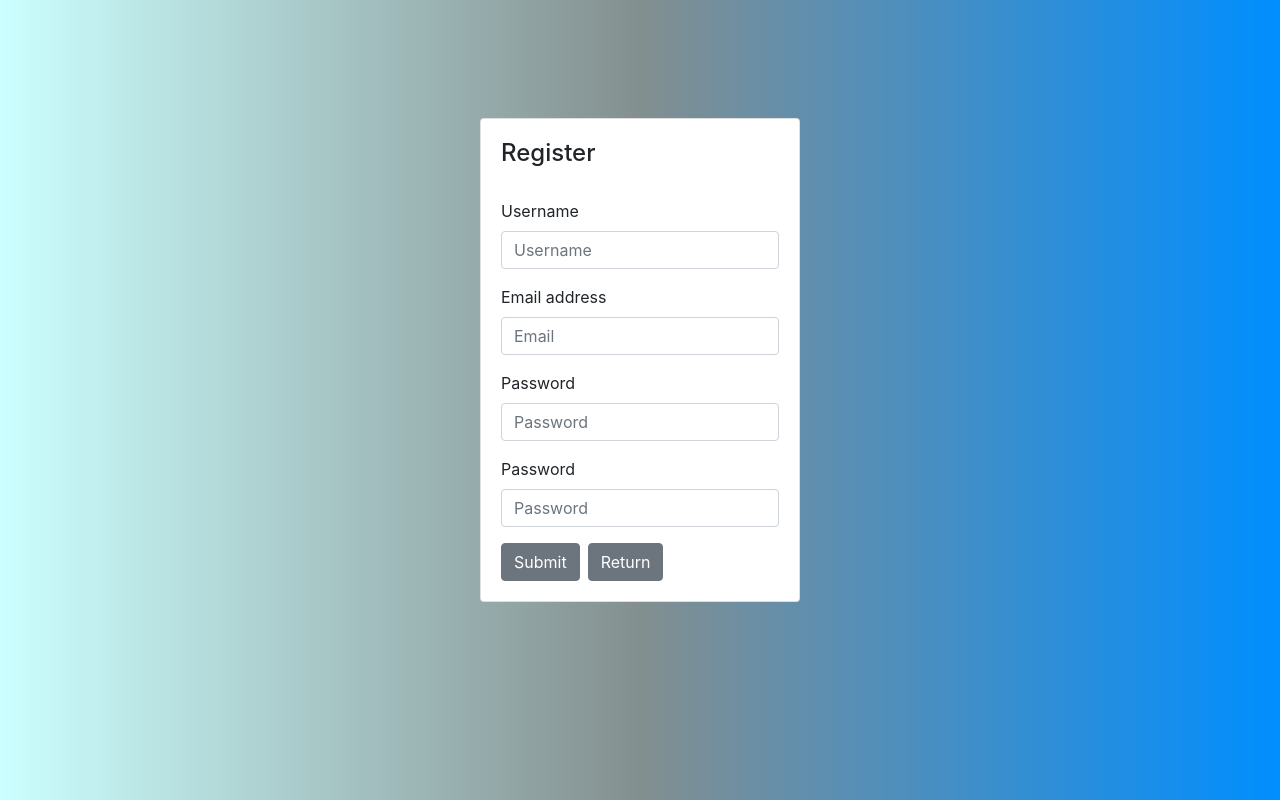
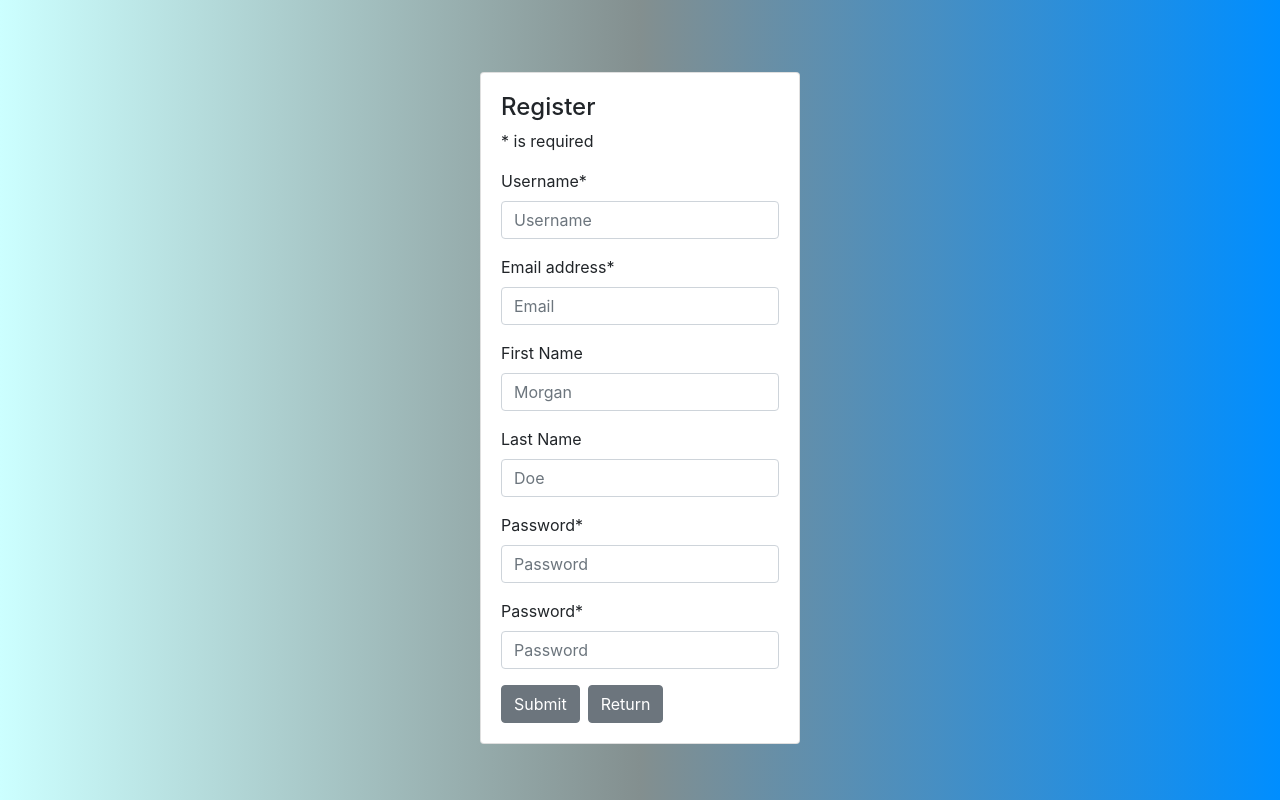
Before and after one commit to vilagen/Scrap, a React (Create React App) app in the folder scrap/: page /register in a window 1280 px wide. Built offline with nearby package versions, Linux system fonts and the light colour scheme.

Commit message:
Updating registration page.

```diff
--- a/scrap/src/Pages/Register.js
+++ b/scrap/src/Pages/Register.js
@@ -10,6 +10,8 @@ class SignUp extends Component {
 		this.state = {
 			username: "",
 			email: "",
+			firstName:"",
+			lastName:"",
 			password: "",
 			password2: "",
 			registerError: "",
@@ -90,7 +92,7 @@ class SignUp extends Component {
 
 			<div>
 
-				<div className="centerPage">
+				<div className="centerPage mt-5">
 
 					<Card style={{ width: '20rem' }}>
 
@@ -99,10 +101,11 @@ class SignUp extends Component {
 							<Form>
 
 								<h4>Register</h4>
-								<br></br>
+
+								<p>* is required</p>
 
 								<FormGroup controlId="formBasicEmail">
-									<Label className="d-flex justify-content-start">Username</Label>
+									<Label className="d-flex justify-content-start">Username*</Label>
 									<Input
 									name="username"
 									type="text"
@@ -113,7 +116,7 @@ class SignUp extends Component {
 								</FormGroup>
 
 								<FormGroup controlId="formBasicEmail">
-									<Label className="d-flex justify-content-start">Email address</Label>
+									<Label className="d-flex justify-content-start">Email address*</Label>
 									<Input
 									name="email"
 									type="email"
@@ -123,8 +126,30 @@ class SignUp extends Component {
 									/>
 								</FormGroup>
 
+								<FormGroup controlId="formBasicEmail">
+									<Label className="d-flex justify-content-start">First Name</Label>
+									<Input
+									name="firstName"
+									type="firstName"
+									placeholder="Morgan"
+									value={this.state.email}
+									onChange={this.handleInputChange}
+									/>
+								</FormGroup>
+
+								<FormGroup controlId="formBasicEmail">
+									<Label className="d-flex justify-content-start">Last Name</Label>
+									<Input
+									name="lastName"
+									type="lastName"
+									placeholder="Doe"
+									value={this.state.email}
+									onChange={this.handleInputChange}
+									/>
+								</FormGroup>
+
 								<FormGroup controlId="formBasicPassword">
-									<Label className="d-flex justify-content-start">Password</Label>
+									<Label className="d-flex justify-content-start">Password*</Label>
 									<Input
 									name="password"
 									type="password"
@@ -135,7 +160,7 @@ class SignUp extends Component {
 								</FormGroup>
 
 								<FormGroup controlId="formBasicPassword">
-									<Label className="d-flex justify-content-start">Password</Label>
+									<Label className="d-flex justify-content-start">Password*</Label>
 									<Input
 									name="password2"
 									type="password"
```
